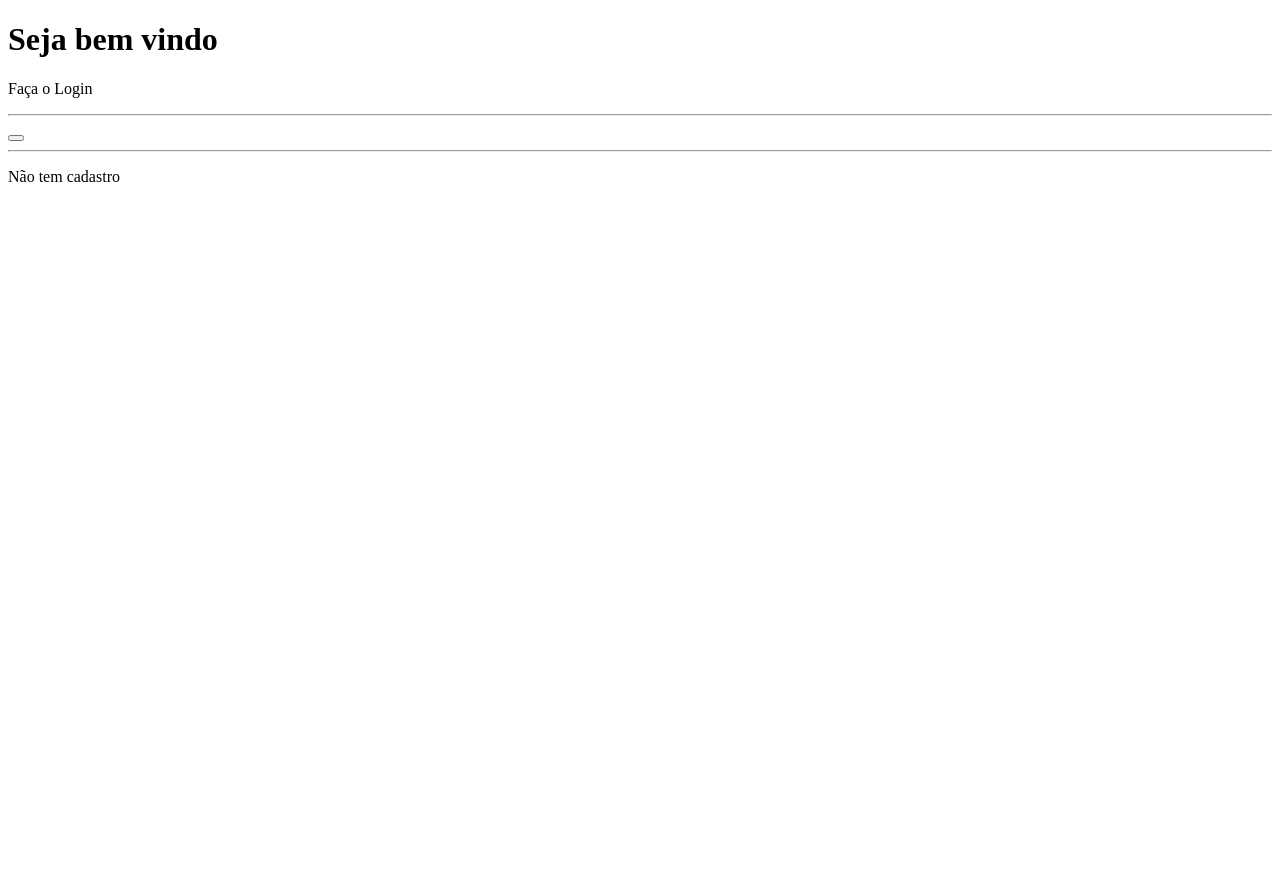
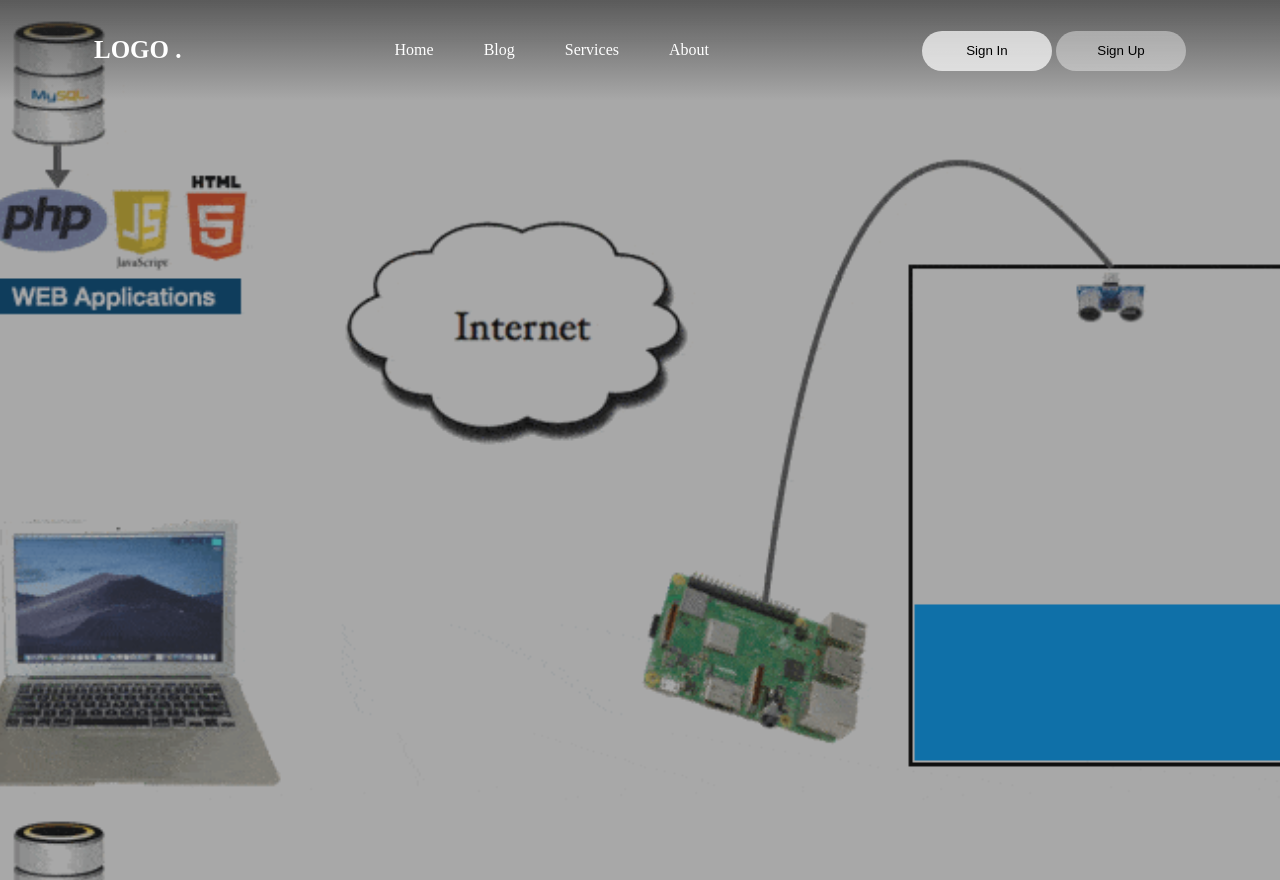
Before and after one commit to replacemessage/CaixaDagua, a plain HTML site: page SITE/index.html in a window 1280 px wide. Before the commit the page ends 800 px from the top, so only its background shows below. Drawn offline with nearby package versions, Linux system fonts and the light colour scheme.

Commit message:
Criando arquivo CSS

```diff
--- a/SITE/index.html
+++ b/SITE/index.html
@@ -4,15 +4,33 @@
     <meta charset="UTF-8">
     <meta http-equiv="X-UA-Compatible" content="IE=edge">
     <meta name="viewport" content="width=device-width, initial-scale=1.0">
+    <link href='https://unpkg.com/boxicons@2.1.4/css/boxicons.min.css' rel='stylesheet'>
+    <link rel="stylesheet" href="style.css">
     <title>Home</title>
 </head>
 <body>
-    <h1>Seja bem vindo</h1>
-    <p>Faça o Login</p>
-    <hr>
-    <button></button>
-    <hr>
-    <p>Não tem cadastro</p>
-    <link rel="stylesheet" href="Click">
+    <div class="wrapper">
+    <nav class="nav">
+        <div class="nav-logo">
+            <p>LOGO .</p>
+        </div>
+        <div class="nav-menu">
+            <ul>
+                <li><a href="#" class="link" active>Home</a></li>
+                <li><a href="#" class="link">Blog</a></li>
+                <li><a href="#" class="link">Services</a></li>
+                <li><a href="#" class="link">About</a></li>
+            </ul>
+        </div>
+        <div class="nav-button">
+            <button class="btn white-btn" id="loginBtn">Sign In</button>
+            <button class="btn" id="registerBtn"> Sign Up</button>
+        </div>
+        <div class="nav-menu-btn">
+            <i class="bx bx-menu"></i>
+        </div>
+
+    </nav>
+    </div>
 </body>
 </html>
--- /dev/null
+++ b/SITE/style.css
@@ -0,0 +1,82 @@
+
+  @import url('https://fonts.googleapis.com/css2?family=Poppins:ital,wght@0,400;0,600;1,300&display=swap');
+
+  *{
+    margin:0;
+    padding:0;
+    box-sizing: border-box;
+    font family: 'Poppins', sans-serif;
+  }
+  body{
+    background: url("/deploy/images/animation1.gif");
+    background-size: cover;
+     background-repeat: no-repeat;
+    background-attachment: fixed;
+  }
+.wrapper{
+    display:flex;
+    justify-content: center;
+    align-items: center;
+    min-height: 110vh;
+    background: rgb(39,39,39,0.4);
+}
+.nav{
+    position: fixed;
+    top: 0;
+    display: flex;
+    justify-content: space-around;
+    width: 100%;
+    height: 100px;
+    line-height: 100px;
+    background: linear-gradient(rgba(39,39,39,0.6), transparent);
+    z-index: 100;
+
+}
+.nav-logo p{
+    color: white;
+    font-size: 25px;
+    font-weight: 600;
+
+}
+.nav-menu ul{
+    display: flex;
+}
+.nav-menu ul li{
+    list-style-type: none;
+}
+.nav-menu ul li .link{
+    text-decoration: none;
+    font-weight: 500;
+    color: #fff;
+    padding-bottom: 15px;
+    margin: 0 25px;
+}
+.link:hover, .active{
+    border-bottom: 2px solid #fff;
+}
+.nav-button .btn{
+    width: 130px;
+    height: 40px;
+    font-weight: 500;
+    background: rgba(255,255,255,0.4);
+    border: none;
+    border-radius: 30px;
+    cursor: pointer;
+    transition: .3s ease;
+}
+.btn:hover{
+    background: rgba(255,255,255,0.3)
+}
+#registerbtn{
+    margin-left: 15px;
+}
+.btn.white-btn{
+    background: rgba(255,255,255,0.7);
+}
+.btn.btn.white-btn:hover{
+    background: rgba(255,255,255,0.5);
+}
+.nav-menu-btn{
+    display: none;
+
+}
```
Also changed, not shown: deploy/images/1.jpg (added).
